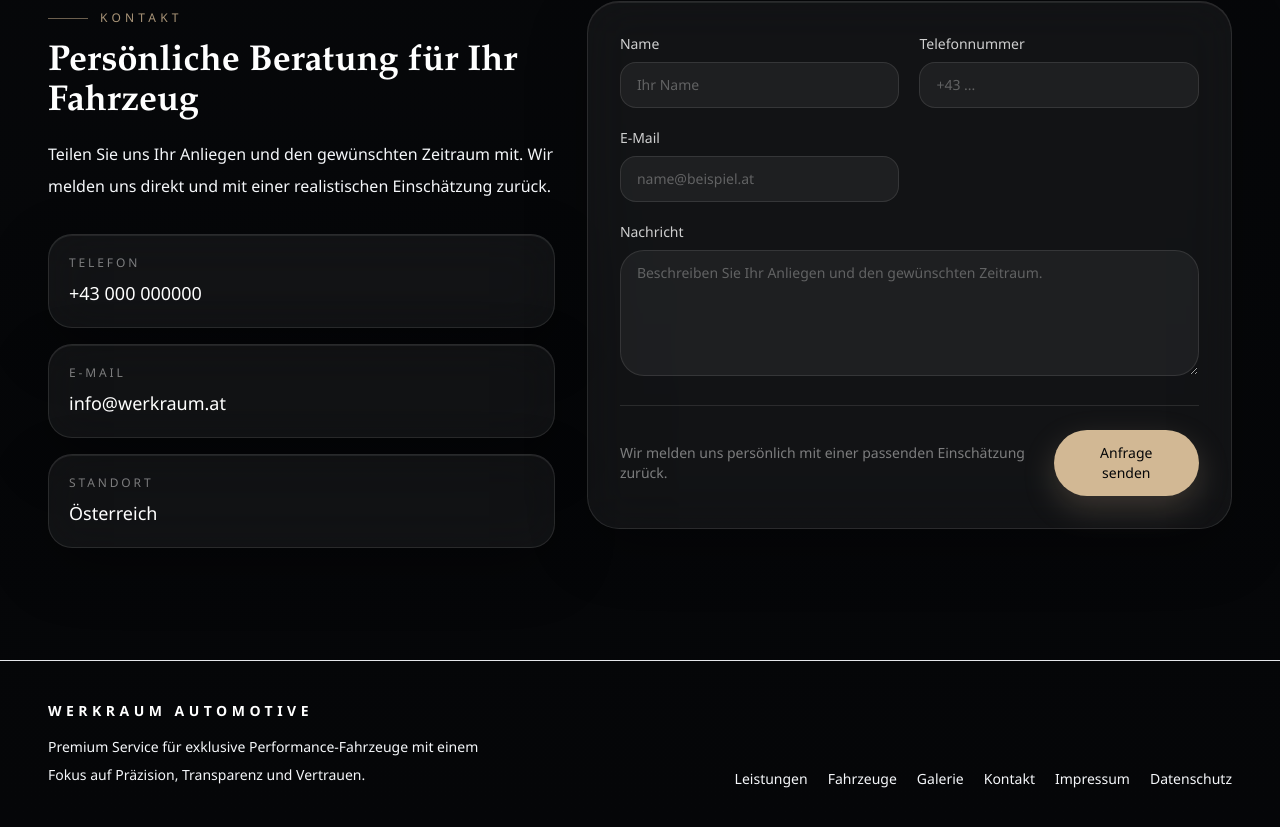
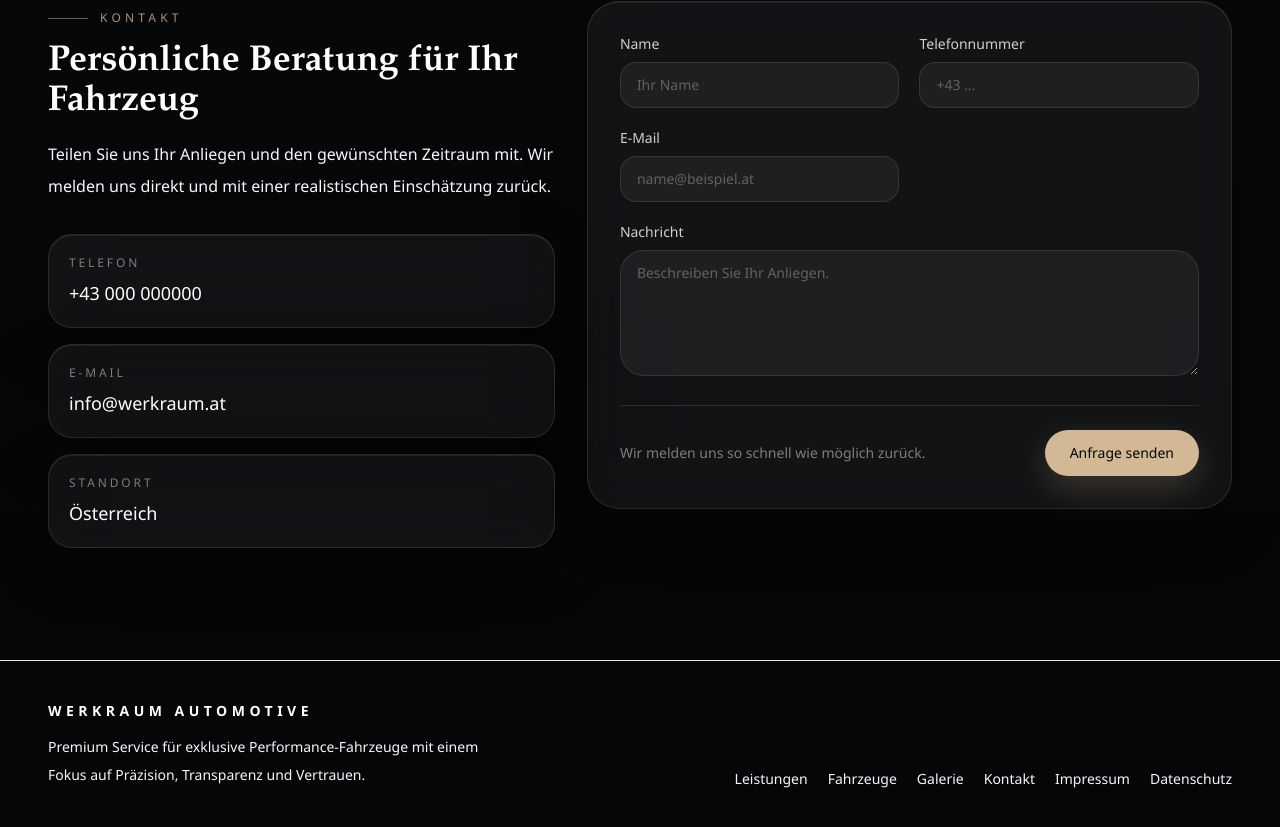
Before and after one commit to biesiadamaciej06-design/werkraum-automotive-preview, a Next.js app: page /werkraum-automotive-preview/ in a window 1280 px wide. Shown: the part 6477-7304 px from the top of the page. Built offline with nearby package versions, Linux system fonts and the light colour scheme.

Commit message:
Update contact-form.tsx

```diff
--- a/components/contact-form.tsx
+++ b/components/contact-form.tsx
@@ -23,7 +23,7 @@ export function ContactForm() {
           <span>Nachricht</span>
           <textarea
             rows={5}
-            placeholder="Beschreiben Sie Ihr Anliegen und den gewünschten Zeitraum."
+            placeholder="Beschreiben Sie Ihr Anliegen."
             className="w-full rounded-[24px] border border-white/10 bg-white/5 px-4 py-3 text-sm text-white outline-none transition placeholder:text-white/30 focus:border-champagne/50 focus:bg-white/[0.07]"
           />
         </label>
@@ -31,7 +31,7 @@ export function ContactForm() {
 
       <div className="mt-6 flex flex-col gap-4 border-t border-white/10 pt-6 sm:flex-row sm:items-center sm:justify-between">
         <p className="text-sm text-white/45">
-          Wir melden uns persönlich mit einer passenden Einschätzung zurück.
+          Wir melden uns so schnell wie möglich zurück.
         </p>
         <button type="submit" className="cta-primary">
           Anfrage senden
```
